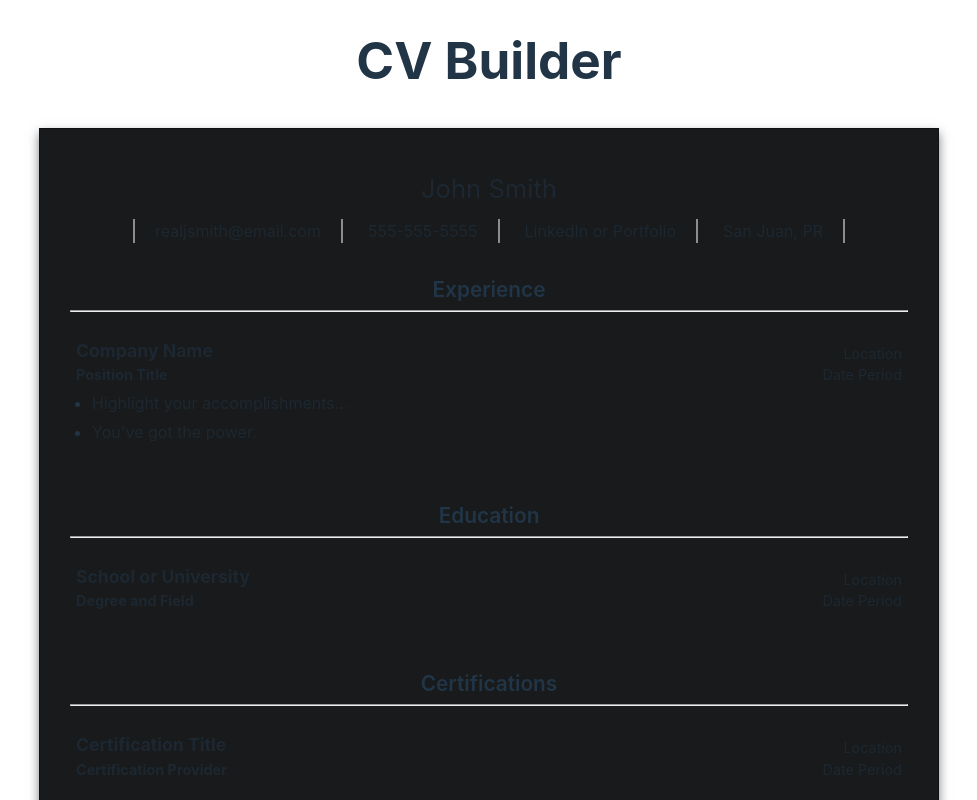
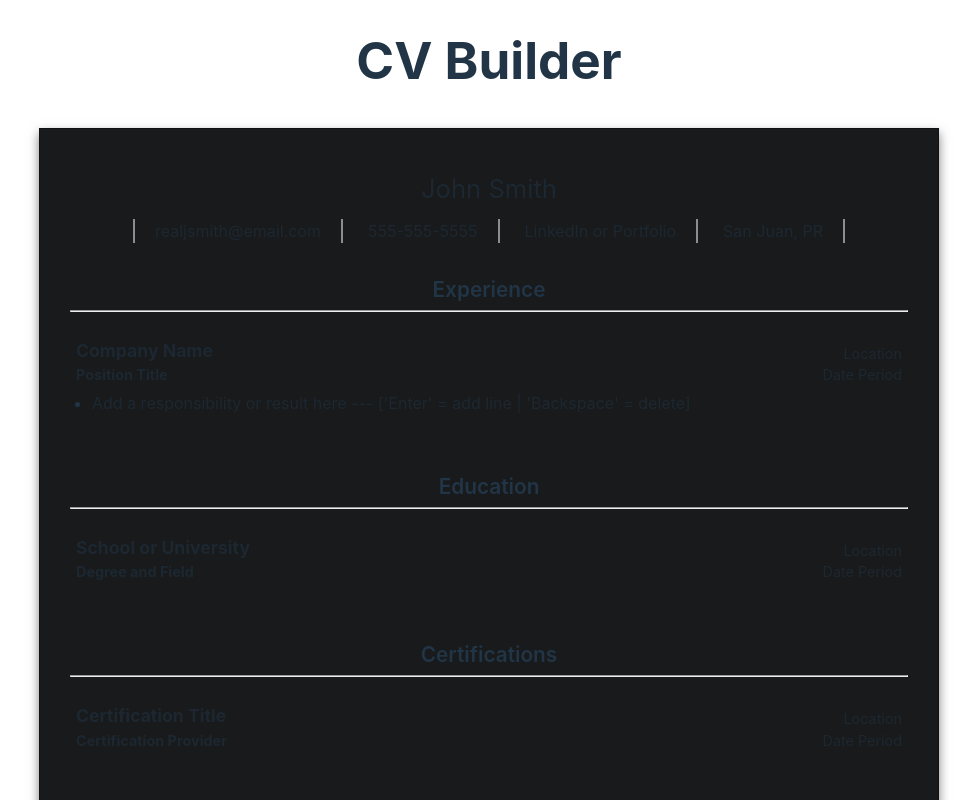
Before and after one commit to joel-jcs/cv-builder, a React (Vite) app: page / in a window 1280 px wide. Shown: the top 800 px of the page, without its empty margins (151-1128 px from the left). Built offline with nearby package versions, Linux system fonts and the light colour scheme.

Commit message:
feat: implemented add/delete functionality for bullet points. pressing enter will add one, while pressing backspace on an empty one will delete it.

```diff
--- a/src/components/BulletPoint.jsx
+++ b/src/components/BulletPoint.jsx
@@ -16,8 +16,8 @@ export default function Bulletpoint({
 }) {
   if (isEditing && isEditing === entryId) {
     return (
+      <li className="bulletPoint">
         <input
-        id={bulletPointId}
           type={type}
           name={name}
           className={className}
@@ -25,26 +25,35 @@ export default function Bulletpoint({
           value={value}
           onChange={changeBulletPoint}
           onKeyDown={(e) => {
-          if (e.key === "Enter") {
             const parentNode = e.target.parentNode.parentNode; //parentNode called twice because each bullet is nested in a li
             const index = Array.prototype.indexOf.call(
               parentNode.children,
               e.target.parentNode
             );
-            const newItemIndex = index + 1;
-            addBulletPoint(parentNode, newItemIndex);
+
+            if (e.key === "Enter") {
+              addBulletPoint(parentNode, index);
+            }
+            if (e.key === "Backspace" && e.target.value === "") {
+              if (parentNode.children.length === 1) {
+                return;
+              }
+              deleteBulletPoint(bulletPointId, parentNode, index);
             }
           }}
         />
+      </li>
     );
   } else {
     return (
+      <li className="bulletPoint">
         <span
           type={type}
           className={value ? className : `${className} placeholder`}
         >
           {value ? value : placeholder}
         </span>
+      </li>
     );
   }
 }
--- a/src/components/Entry.jsx
+++ b/src/components/Entry.jsx
@@ -23,6 +23,7 @@ export default function Entry({
   const datePlaceholder = "Date Period";
   let titlePlaceholder = "";
   let subtitlePlaceholder = "";
+  let bulletPlaceholder = "";
 
   // can add a condition for Skills section.
   // if it's skills, I can change the className of the ul/li/bulletpoint at the bottom,
@@ -30,6 +31,8 @@ export default function Entry({
   if (sectionTitle === "Experience") {
     titlePlaceholder = "Company Name";
     subtitlePlaceholder = "Position Title";
+    bulletPlaceholder =
+      "Add a responsibility or result here --- ['Enter' = add line | 'Backspace' = delete]";
     hasEntry = true;
     hasBulletsSection = true;
   } else if (sectionTitle === "Education") {
@@ -45,6 +48,8 @@ export default function Entry({
   } else if (sectionTitle === "Skills") {
     hasEntry = false;
     hasBulletsSection = true;
+    bulletPlaceholder =
+      "Share your skills here --- ['Enter' = add line | 'Backspace' = delete]";
   }
 
   const [entryTitle, setTitle] = useState("");
@@ -64,12 +69,6 @@ export default function Entry({
   const [bulletPoints, setBulletPoints] = useState([
     {
       bulletPointId: generateBulletPointId(),
-      placeholder: "Highlight your accomplishments...",
-      value: "",
-    },
-    {
-      bulletPointId: generateBulletPointId(),
-      placeholder: "You've got the power.",
       value: "",
     },
   ]);
@@ -81,13 +80,15 @@ export default function Entry({
     setBulletPoints(updatedBulletPoints);
   };
 
-  function addBulletPoint(parentNode, newItemIndex) {
+  function addBulletPoint(parentNode, index) {
+    const newItemIndex = index + 1;
+
     setBulletPoints((prevEntries) => {
       return [
         ...prevEntries.slice(0, newItemIndex),
         {
           bulletPointId: generateBulletPointId(),
-          placeholder: "New bullet point...",
+          // placeholder: "New bullet point...",
           value: "",
         },
         ...prevEntries.slice(newItemIndex),
@@ -95,19 +96,31 @@ export default function Entry({
     });
 
     setTimeout(() => {
-      const bullets = parentNode.querySelectorAll("input");
-      const newBullets = bullets[newItemIndex];
-      newBullets.focus();
+      const bulletPoints = parentNode.querySelectorAll("input");
+      const newBulletPoint = bulletPoints[newItemIndex];
+      newBulletPoint.focus();
     }, 1);
   }
 
-  function deleteBulletPoint(bulletPointId) {
+  function deleteBulletPoint(bulletPointId, parentNode, index) {
+    let prevItemIndex = index - 1;
+
     setBulletPoints((prevEntries) => {
-      return [
-        ...prevEntries,
-        prevEntries.filter((entry) => entry.bulletPointId !== bulletPointId),
-      ];
+      return prevEntries.filter(
+        (entry) => entry.bulletPointId !== bulletPointId
+      );
     });
+
+    setTimeout(() => {
+      const bulletPoints = parentNode.querySelectorAll("input");
+      let nextBulletPoint;
+      if (!bulletPoints[index]) {
+        nextBulletPoint = bulletPoints[prevItemIndex];
+      } else {
+        nextBulletPoint = bulletPoints[index];
+      }
+      nextBulletPoint.focus();
+    }, 1);
   }
 
   return (
@@ -183,12 +196,11 @@ export default function Entry({
       {hasBulletsSection && (
         <ul className="bulletSection">
           {bulletPoints.map((bullet, index) => (
-            // will need to set the key as something unique
-            <li className="bulletPoint" key={index}>
             <BulletPoint
+              key={bullet.bulletPointId}
               bulletPointId={bullet.bulletPointId}
               name={`bulletPoint-${index}`}
-                placeholder={bullet.placeholder}
+              placeholder={bulletPlaceholder}
               value={bullet.value}
               changeBulletPoint={changeBulletPoint}
               isEditing={isEditing}
@@ -197,7 +209,6 @@ export default function Entry({
               addBulletPoint={addBulletPoint}
               deleteBulletPoint={deleteBulletPoint}
             />
-            </li>
           ))}
         </ul>
       )}
```
Lines whose indentation alone changed are shown as unchanged.
